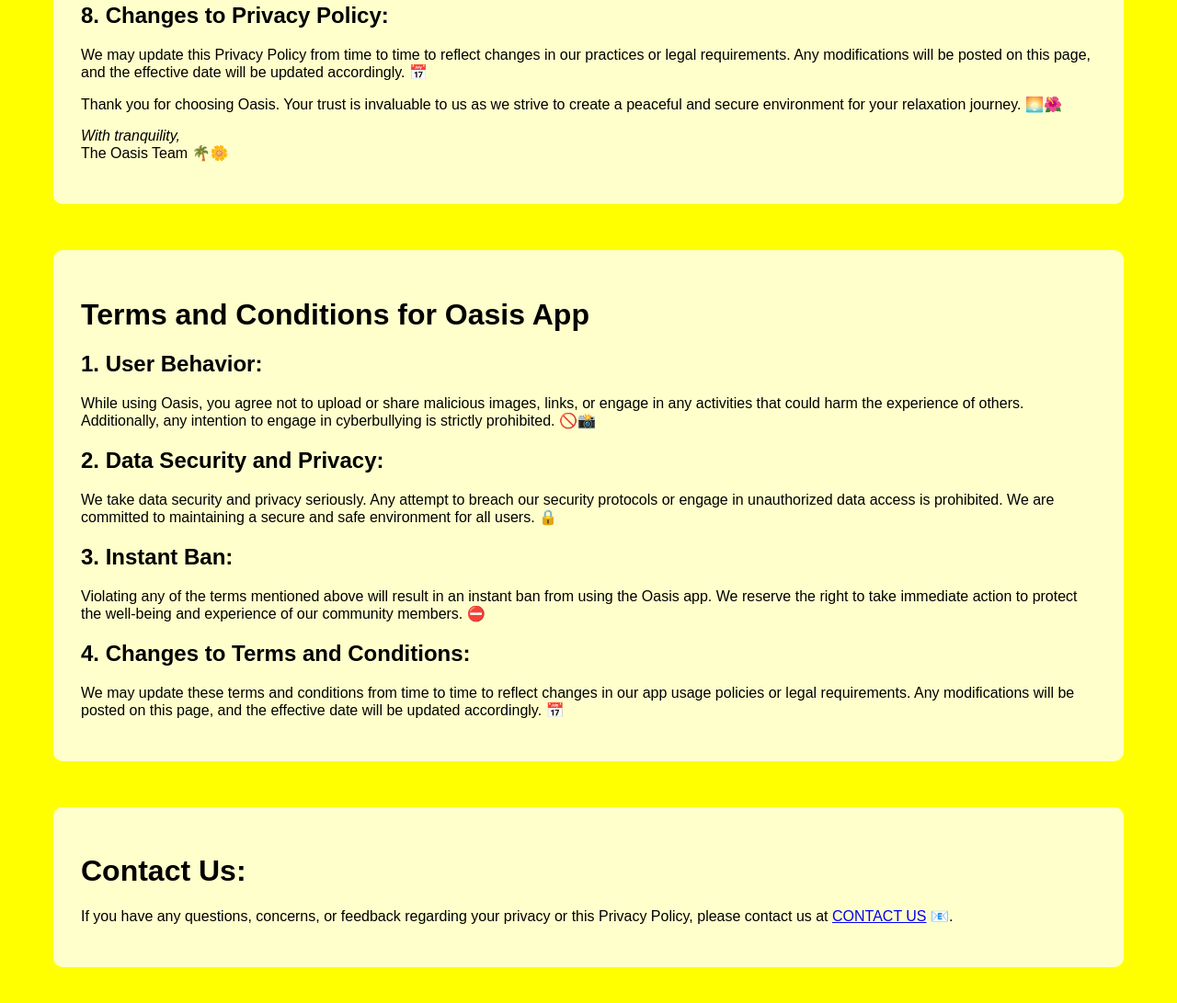
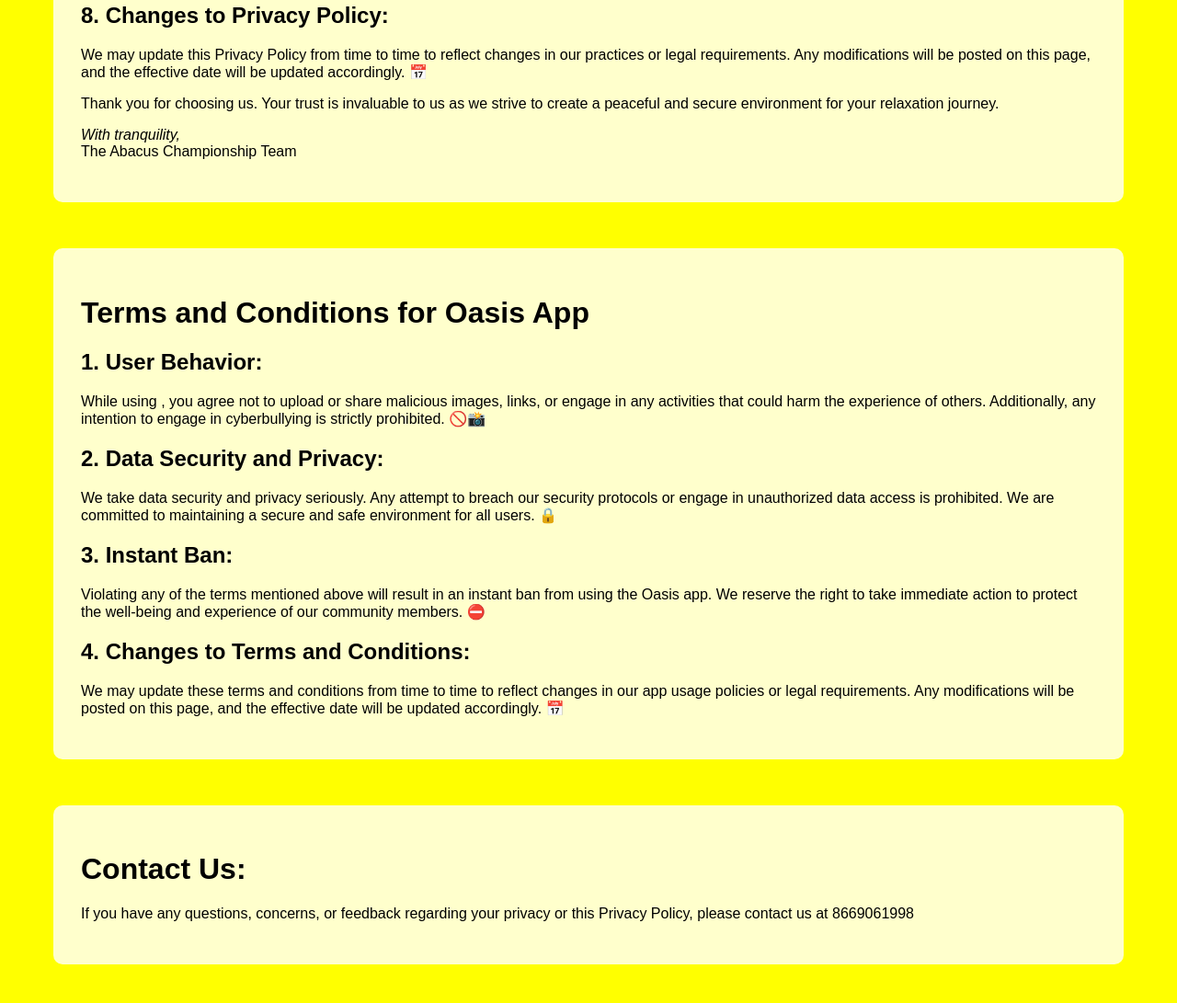
Before and after one commit to shreyashtekale/abacus, a plain HTML site: page index.html in a window 1280 px wide. Shown: the part 1189-2280 px from the top of the page at 92% size. Drawn offline with Linux system fonts and the light colour scheme.

Commit message:
Update index.html

```diff
--- a/index.html
+++ b/index.html
@@ -49,7 +49,7 @@
   </div>
 
   <div class="privacy-policy-section">
-    <h1>Privacy Policy for Oasis App</h1>
+    <h1>Privacy Policy for Abacus Championship App</h1>
 
     <p><em>Effective Date:</em> 22/8/2023</p>
 
@@ -57,7 +57,7 @@
 
     <h2>1. Information Collection and Usage:</h2>
 
-    <p>We only collect data that you voluntarily provide while using the Oasis app. This may include your name, email address,
+    <p>We only collect data that you voluntarily provide while using the app. This may include your name, email address,
         profile picture, and other information you choose to share. We do not collect sensitive personal information such as credit
         card details.</p>
 
@@ -74,7 +74,7 @@
 
     <h2>4. Image and Media Uploads:</h2>
 
-    <p>Any images or media files you upload within the Oasis app remain within the app and are not shared with any third parties.
+    <p>Any images or media files you upload within the app remain within the app and are not shared with any third parties.
         These files are stored securely on our servers, and we do not use them for any other purpose than enhancing your experience
         within the app. 📸</p>
 
@@ -99,10 +99,10 @@
         will be posted on this page, and the effective date will be updated accordingly. 📅</p>
 
 
-    <p>Thank you for choosing Oasis. Your trust is invaluable to us as we strive to create a peaceful and secure environment for
-        your relaxation journey. 🌅🌺</p>
+    <p>Thank you for choosing us. Your trust is invaluable to us as we strive to create a peaceful and secure environment for
+        your relaxation journey. </p>
 
-    <p><em>With tranquility,</em><br>The Oasis Team 🌴🌼</p>
+    <p><em>With tranquility,</em><br>The Abacus Championship Team </p>
   </div>
 
   <div class="terms-and-conditions-section">
@@ -110,7 +110,7 @@
 
     <h2>1. User Behavior:</h2>
 
-    <p>While using Oasis, you agree not to upload or share malicious images, links, or engage in any activities that could harm
+    <p>While using , you agree not to upload or share malicious images, links, or engage in any activities that could harm
         the experience of others. Additionally, any intention to engage
         in cyberbullying is strictly prohibited. 🚫📸</p>
 
@@ -134,8 +134,8 @@
   <div class="contact-info-section">
    <h1>Contact Us:</h1>
 
-    <p>If you have any questions, concerns, or feedback regarding your privacy or this Privacy Policy, please contact us at
-        <a href="https://forms.gle/U4KRMbqVyhsKABKb6">CONTACT US</a> 📧.</p>
+    <p>If you have any questions, concerns, or feedback regarding your privacy or this Privacy Policy, please contact us at 8669061998
+        </p>
   </div>
 </body>
 </html>
```
